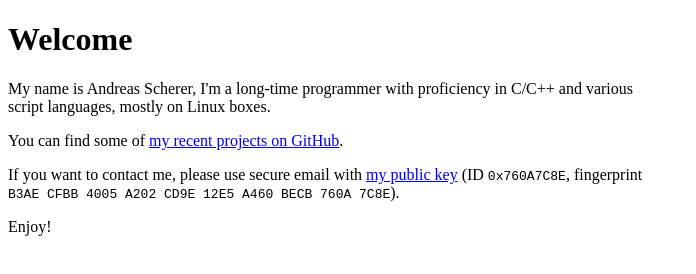
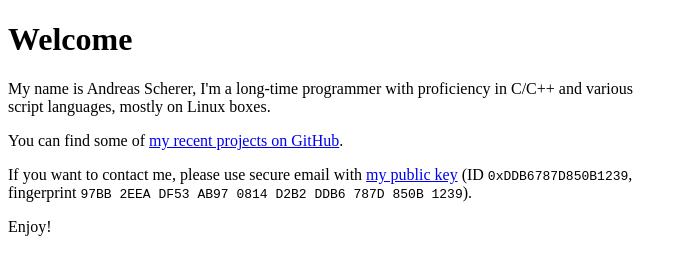
Before and after one commit to ascherer/ascherer.github.io, a plain HTML site: page index.html in a window 1280 px wide. Shown: the whole page, without its empty margins (0-696 px from the left). Drawn offline with Linux system fonts and the light colour scheme.

Commit message:
New public key.

```diff
--- a/index.html
+++ b/index.html
@@ -12,7 +12,7 @@
 <h1 id="welcome">Welcome</h1>
 <p>My name is Andreas Scherer, I'm a long-time programmer with proficiency in C/C++ and various script languages, mostly on Linux boxes.</p>
 <p>You can find some of <a href="https://github.com/ascherer/">my recent projects on GitHub</a>.</p>
-<p>If you want to contact me, please use secure email with <a href="https://pgp.mit.edu/pks/lookup?search=0x760a7c8e&amp;op=vindex&amp;fingerprint=on">my public key</a> (ID <code>0x760A7C8E</code>, fingerprint <code>B3AE CFBB 4005 A202 CD9E 12E5 A460 BECB 760A 7C8E</code>).</p>
+<p>If you want to contact me, please use secure email with <a href="https://pgp.mit.edu/pks/lookup?search=0xDDB6787D850B1239&amp;op=vindex&amp;fingerprint=on">my public key</a> (ID <code>0xDDB6787D850B1239</code>, fingerprint <code>97BB 2EEA DF53 AB97 0814 D2B2 DDB6 787D 850B 1239</code>).</p>
 <p>Enjoy!</p>
 </body>
 </html>
```
Also changed, not shown: 1 other file.
